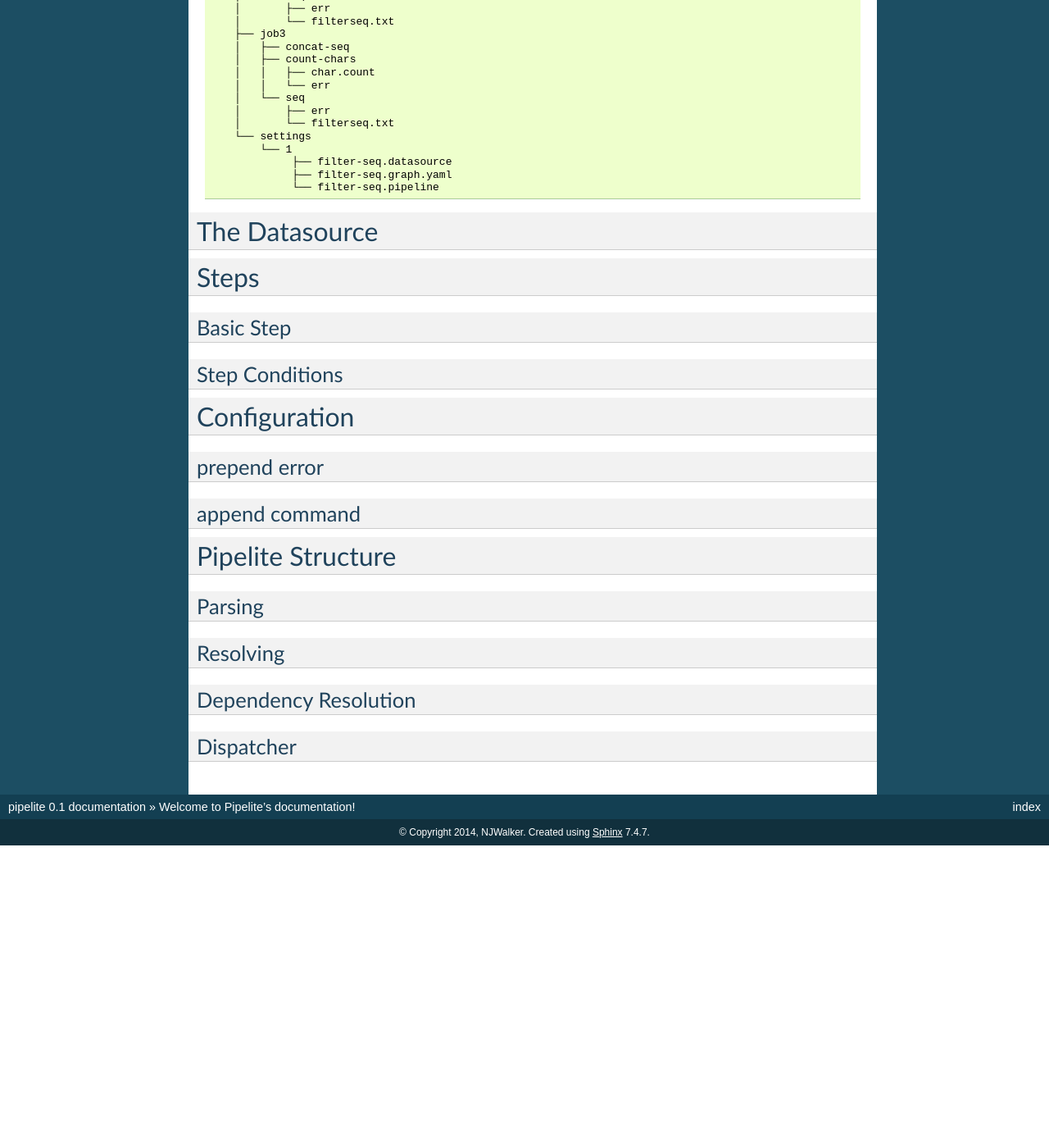
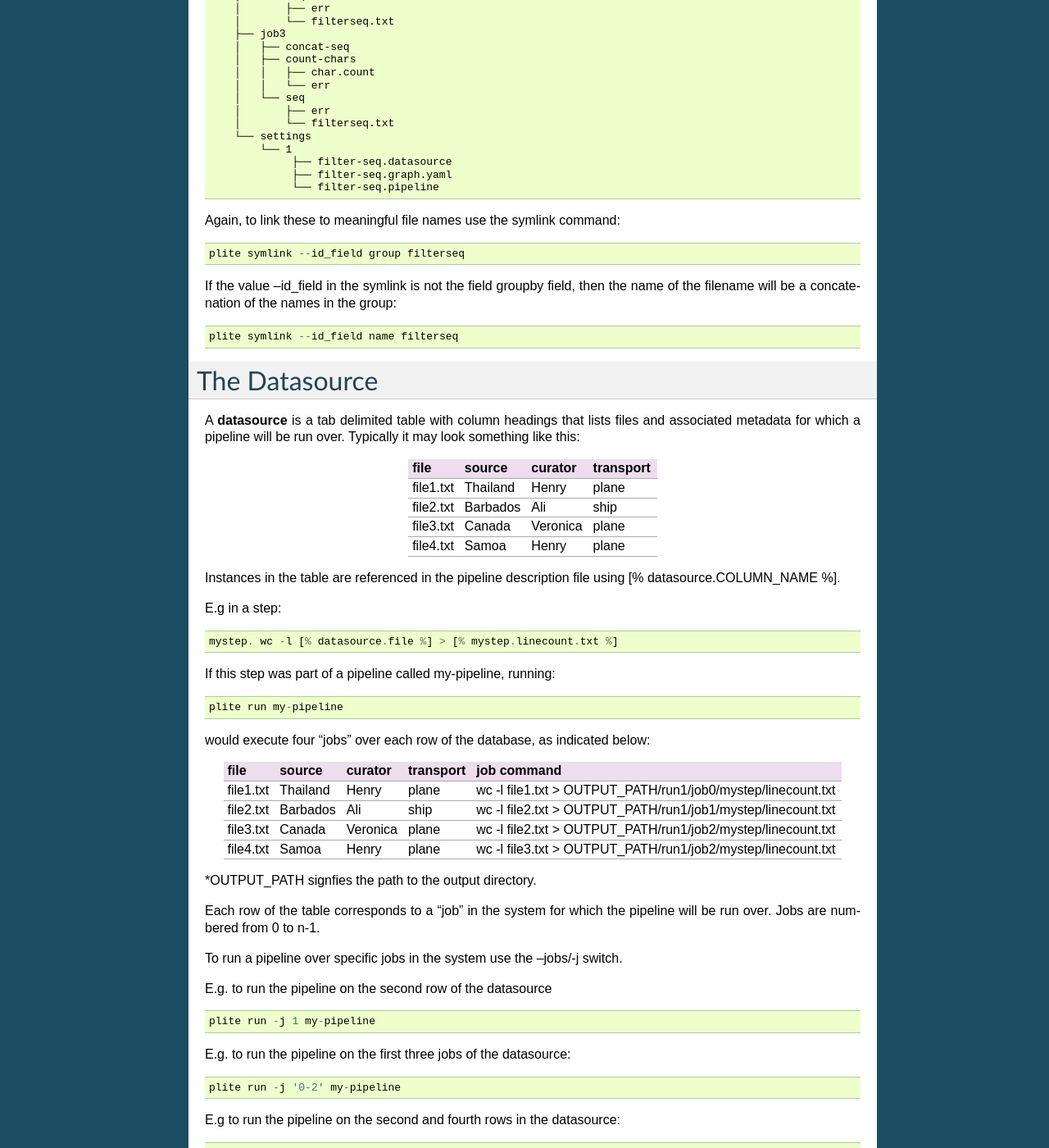
Before and after one commit to njgit/App-Pipeline-Lite, a Sphinx documentation site: the page built from docs/index.rst, in a window 1280 px wide and 1400 px high, scrolled down 6009 px. Shown: the whole window at 82% size. Built offline with Sphinx 7.4.7, drawn with Linux system fonts in a browser that asks for light colours; pages that are not in the unit, such as notebooks, are missing from menus; before the commit the page ends 7040 px from its top, so only the background shows below that; some of the changed text lies outside the part shown.

Commit message:
more doc

```diff
--- a/docs/index.rst
+++ b/docs/index.rst
@@ -379,11 +379,78 @@ The output tree focused on run4 shows that just the first two jobs have relevant
                  └── filter-seq.pipeline
 
 
+Again, to link these to meaningful file names use the symlink command::
+
+    plite symlink --id_field group filterseq
+
+If the value --id_field in the symlink is not the field groupby field,
+then the name of the filename will be a concatenation of the names
+in the group::
+
+  plite symlink --id_field name filterseq
+
+
 
 The Datasource
 ==============
 
+A **datasource** is a tab delimited table with column headings that lists files and associated metadata for which a pipeline will be
+run over. Typically it may look something like this:
 
++------------+-------------+-----------+------------+
+| file       | source      | curator   | transport  |
++============+=============+===========+============+
+| file1.txt  | Thailand    |  Henry    |  plane     |
++------------+-------------+-----------+------------+
+| file2.txt  | Barbados    |  Ali      |  ship      |
++------------+-------------+-----------+------------+
+| file3.txt  | Canada      |  Veronica |  plane     |
++------------+-------------+-----------+------------+
+| file4.txt  | Samoa       |  Henry    |  plane     |
++------------+-------------+-----------+------------+
+
+
+Instances in the table are referenced in the pipeline description file using [% datasource.COLUMN_NAME %].
+
+E.g in a step::
+
+   mystep. wc -l [% datasource.file %] > [% mystep.linecount.txt %]
+
+If this step was part of a pipeline called my-pipeline, running::
+
+   plite run my-pipeline
+
+would execute four "jobs" over each row of the database, as indicated below:
+
++------------+-------------+-----------+------------+----------------------------------------------------------------+
+| file       | source      | curator   | transport  |  job command                                                   |
++============+=============+===========+============+================================================================+
+| file1.txt  | Thailand    |  Henry    |  plane     |  wc -l file1.txt > OUTPUT_PATH/run1/job0/mystep/linecount.txt  |
++------------+-------------+-----------+------------+----------------------------------------------------------------+
+| file2.txt  | Barbados    |  Ali      |  ship      |  wc -l file2.txt > OUTPUT_PATH/run1/job1/mystep/linecount.txt  |
++------------+-------------+-----------+------------+----------------------------------------------------------------+
+| file3.txt  | Canada      |  Veronica |  plane     |  wc -l file2.txt > OUTPUT_PATH/run1/job2/mystep/linecount.txt  |
++------------+-------------+-----------+------------+----------------------------------------------------------------+
+| file4.txt  | Samoa       |  Henry    |  plane     |  wc -l file3.txt > OUTPUT_PATH/run1/job2/mystep/linecount.txt  |
++------------+-------------+-----------+------------+----------------------------------------------------------------+
+
+\*OUTPUT_PATH signfies the path to the output directory.
+
+Each row of the table corresponds to a "job" in the system for which the pipeline will be run over. Jobs are numbered from 0 to n-1.
+
+To run a pipeline over specific jobs in the system use the --jobs/-j switch.
+
+E.g. to run the pipeline on the second row of the datasource ::
+
+   plite run -j 1 my-pipeline
+
+E.g. to run the pipeline on the first three jobs of the datasource::
+
+   plite run -j '0-2' my-pipeline
+
+E.g to run the pipeline on the second and fourth rows in the datasource::
+
+   plite run -j '2,4' my-pipeline
 
 
 Steps
```
